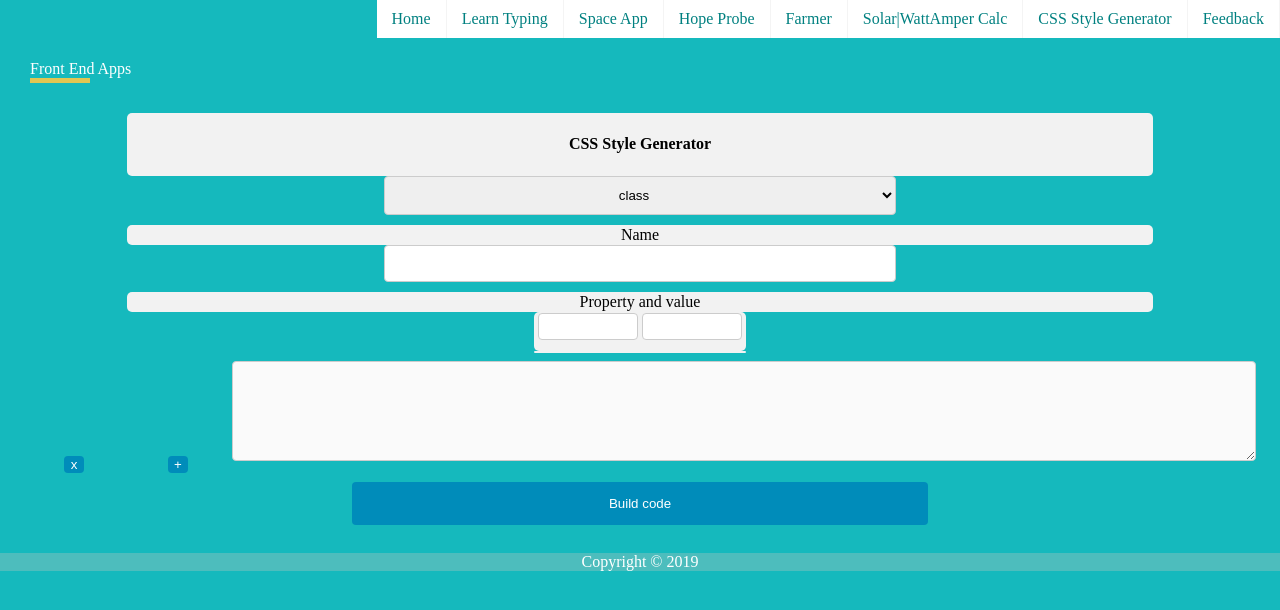
After one commit to abdrb/abdrb.github.io, a PHP site: page /cssg.html in a window 1280 px wide. The commit adds this page. Shown: the top 610 px of the page. Run offline with PHP 8.4, Linux system fonts and the light colour scheme.

Commit message:
fix navbar menu

```diff
--- a/css/menu.css
+++ b/css/menu.css
@@ -18,6 +18,22 @@ navbar li a {
   padding: 20px 20px;
   border-right: 1px solid #f4f4f4;
   text-decoration: none;
+}
+
+a:link {
+  color: teal;
+}
+
+a:visited {
+  color: tan;
+}
+
+a:hover {
+  color: aqua;
+}
+
+a:active {
+  color: lime;
 }
 
 navbar li a:hover,
@@ -87,7 +103,7 @@ navbar .menu-btn {
 }
 
 navbar .menu-btn:checked ~ .menu {
-  max-height: 340px;
+  max-height: 100%;
 }
 
 navbar .menu-btn:checked ~ .menu-icon .navicon {
--- /dev/null
+++ b/cssg.html
@@ -0,0 +1,62 @@
+<!DOCTYPE html>
+<html>
+   <head>
+      <meta charset="utf-8">
+      <meta name="viewport" content="width=device-width, initial-scale=1">
+      <link href="https://fonts.googleapis.com/css?family=PT+Serif" rel="stylesheet">
+      <script src="js/links.js" type="text/javascript"></script>
+      <script src="js/cssg.js" type="text/javascript"></script>
+      <link rel="stylesheet" type="text/css" href="css/cssg.css">
+      <link rel="stylesheet" type="text/css" href="css/menu.css">
+      <link rel="stylesheet" type="text/css" media="screen and (max-width: 767px)" href="css/smallscreen.css">
+      <link rel="stylesheet" type="text/css" media="screen and (min-width: 768px)" href="css/widescreen.css">
+      <title></title>
+   </head>
+   <body onload="funclinks()">
+      <navbar>
+         <input class="menu-btn" type="checkbox" id="menu-btn" />
+         <label class="menu-icon" for="menu-btn"><span class="navicon"></span></label>
+         <ul class="menu" id="links">
+         </ul>
+      </navbar>
+
+         <header>
+             Front End Apps<div class="golden_line"></div>
+         </header>
+<center>
+<div> <h4>CSS Style Generator</h4></div>
+
+<select id="type" onchange="func()">
+<option>class</option>
+<option>id</option>
+<option>other</option>
+</select>
+<div id="slct">Name</div>
+<input type="text" id="tag">
+<div class="inld">Property and value</div>
+<div style="width: 210px;">
+<input list="lst" id="att" class="inl">
+  <datalist id="lst">
+    <option value="color">
+    </option><option value="width">
+    </option><option value="height">
+    </option><option value="padding">
+    </option><option value="margin">
+  </option></datalist>
+
+<input type="text" id="val" class="inl">
+</div>
+<div id="newA" style="width: 210px;"></div>
+<button onclick="clr()" class="addN">x</button>
+<button onclick="add()" class="addN">+</button>
+
+<textarea id="cssBox"></textarea>
+<button onclick="myFunction()">Build code</button>
+
+</div>
+<input type="hidden" id="hN" value="0">
+			 </div>
+			 </center>
+         <footer>Copyright © 2019</footer>
+   </body>
+</html>
--- a/js/links.js
+++ b/js/links.js
@@ -1,12 +1,13 @@
 var website = "https://abdrb.github.io/";
 function funclinks(){
 document.getElementById("links").innerHTML += "<li><a href='" + website + "index.html'>Home</a></li>";
-document.getElementById("links").innerHTML += "<li><a href='" + website + "services.html'>Expert</a></li>";
-document.getElementById("links").innerHTML += "<li><a href='" + website + "about.html'>Effect</a></li>";
-document.getElementById("links").innerHTML += "<li><a href='" + website + "projects.html'>Apps</a></li>";
+//document.getElementById("links").innerHTML += "<li><a href='" + website + "services.html'>Expert</a></li>";
+//document.getElementById("links").innerHTML += "<li><a href='" + website + "about.html'>Effect</a></li>";
+document.getElementById("links").innerHTML += "<li><a href='" + website + "typing.html'>Learn Typing</a></li>";
 document.getElementById("links").innerHTML += "<li><a href='" + website + "space/space.html'>Space App</a></li>";
-document.getElementById("links").innerHTML += "<li><a href='" + website + "space/probe.html'>Hope probe</a></li>";
+document.getElementById("links").innerHTML += "<li><a href='" + website + "space/probe.html'>Hope Probe</a></li>";
 document.getElementById("links").innerHTML += "<li><a href='" + website + "space/farmer.html'>Farmer</a></li>";
 document.getElementById("links").innerHTML += "<li><a href='" + website + "solar/solar.html'>Solar|WattAmper Calc</a></li>";
+document.getElementById("links").innerHTML += "<li><a href='" + website + "cssg.html'>CSS Style Generator</a></li>";
 document.getElementById("links").innerHTML += "<li><a href='" + website + "feedback.html'>Feedback</a></li>";
 }
```
Also changed, not shown: typing.html (renamed from projects.html, +2 -37 lines).
